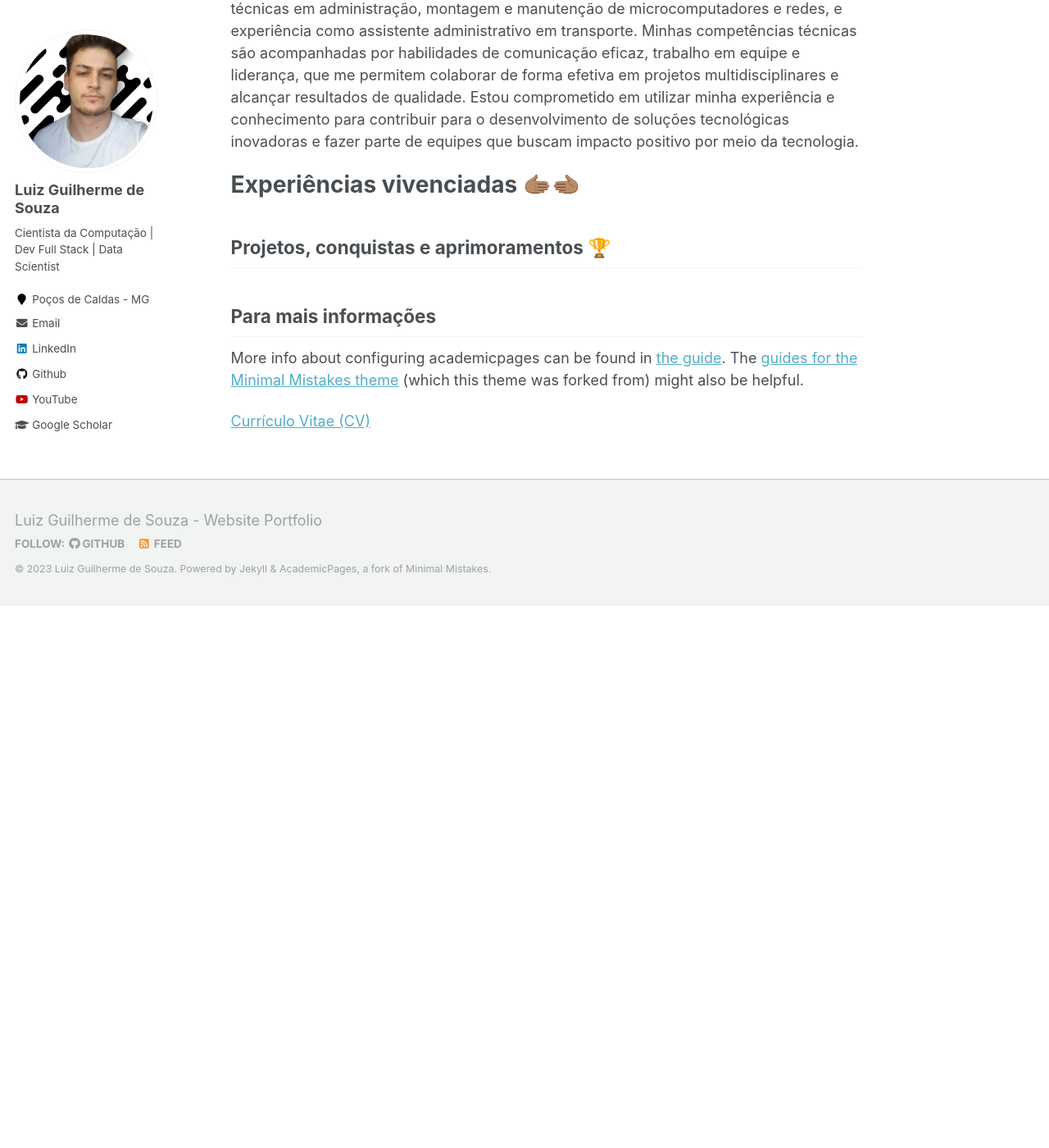
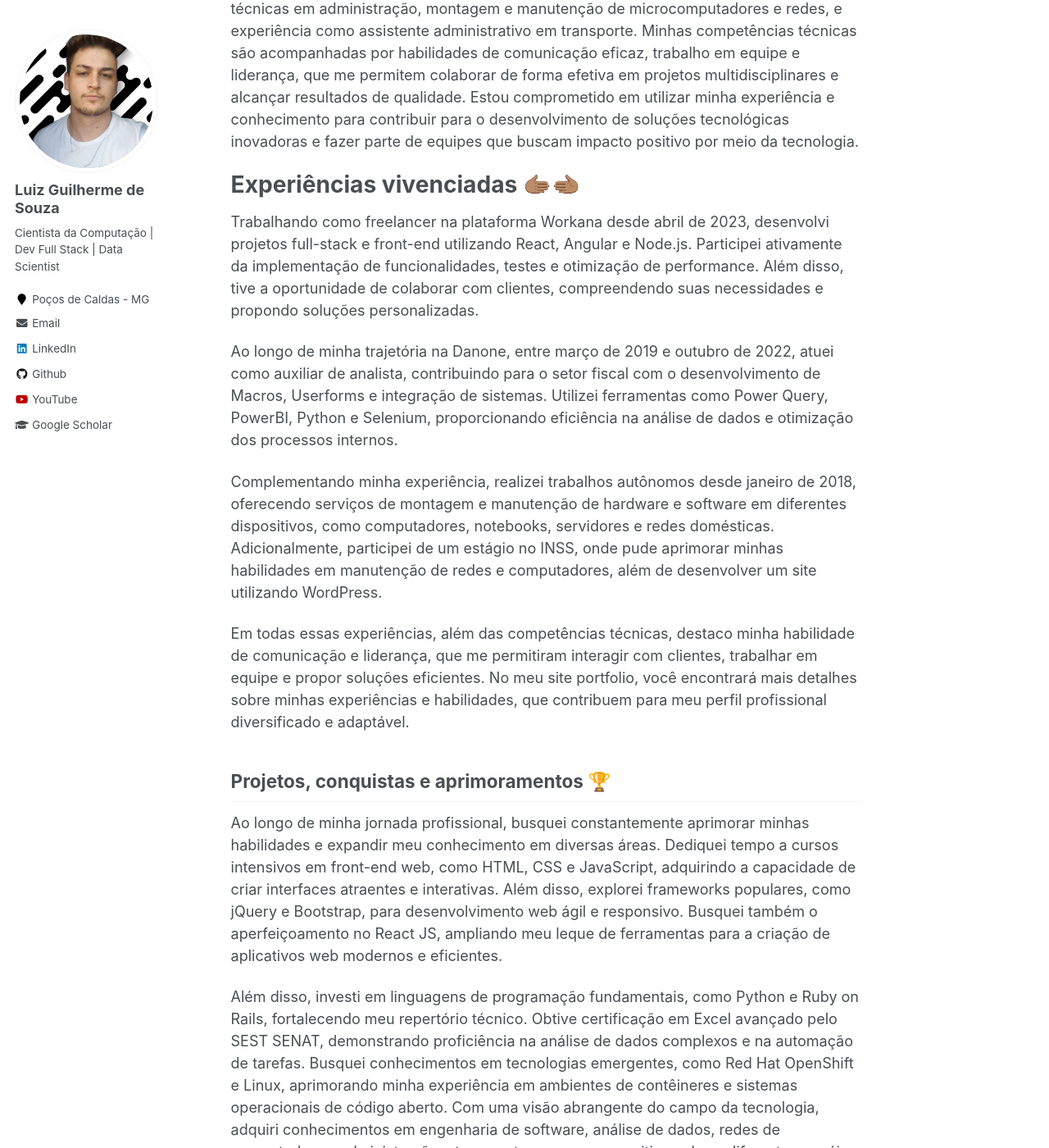
Before and after one commit to luizaao/luizaao.github.io, a Jekyll site: the page built from _pages/about.md, in a window 1280 px wide and 1400 px high, scrolled down 1266 px. Shown: the whole window at 82% size. Built offline with Jekyll 4.4.1, drawn with Linux system fonts in a browser that asks for light colours; before the commit the page ends 2005 px from its top, so only the background shows below that; some of the changed text lies outside the part shown.

Commit message:
commit13

```diff
--- a/_pages/about.md
+++ b/_pages/about.md
@@ -29,14 +29,20 @@ Além da minha formação em Ciência da Computação, também possuo formaçõe
 
 Experiências vivenciadas 🫱🏽‍🫲🏽
 ======
+Trabalhando como freelancer na plataforma Workana desde abril de 2023, desenvolvi projetos full-stack e front-end utilizando React, Angular e Node.js. Participei ativamente da implementação de funcionalidades, testes e otimização de performance. Além disso, tive a oportunidade de colaborar com clientes, compreendendo suas necessidades e propondo soluções personalizadas.
 
+Ao longo de minha trajetória na Danone, entre março de 2019 e outubro de 2022, atuei como auxiliar de analista, contribuindo para o setor fiscal com o desenvolvimento de Macros, Userforms e integração de sistemas. Utilizei ferramentas como Power Query, PowerBI, Python e Selenium, proporcionando eficiência na análise de dados e otimização dos processos internos.
+
+Complementando minha experiência, realizei trabalhos autônomos desde janeiro de 2018, oferecendo serviços de montagem e manutenção de hardware e software em diferentes dispositivos, como computadores, notebooks, servidores e redes domésticas. Adicionalmente, participei de um estágio no INSS, onde pude aprimorar minhas habilidades em manutenção de redes e computadores, além de desenvolver um site utilizando WordPress.
+
+Em todas essas experiências, além das competências técnicas, destaco minha habilidade de comunicação e liderança, que me permitiram interagir com clientes, trabalhar em equipe e propor soluções eficientes. No meu site portfolio, você encontrará mais detalhes sobre minhas experiências e habilidades, que contribuem para meu perfil profissional diversificado e adaptável.
 
 Projetos, conquistas e aprimoramentos 🏆
 ------
+Ao longo de minha jornada profissional, busquei constantemente aprimorar minhas habilidades e expandir meu conhecimento em diversas áreas. Dediquei tempo a cursos intensivos em front-end web, como HTML, CSS e JavaScript, adquirindo a capacidade de criar interfaces atraentes e interativas. Além disso, explorei frameworks populares, como jQuery e Bootstrap, para desenvolvimento web ágil e responsivo. Busquei também o aperfeiçoamento no React JS, ampliando meu leque de ferramentas para a criação de aplicativos web modernos e eficientes.
 
+Além disso, investi em linguagens de programação fundamentais, como Python e Ruby on Rails, fortalecendo meu repertório técnico. Obtive certificação em Excel avançado pelo SEST SENAT, demonstrando proficiência na análise de dados complexos e na automação de tarefas. Busquei conhecimentos em tecnologias emergentes, como Red Hat OpenShift e Linux, aprimorando minha experiência em ambientes de contêineres e sistemas operacionais de código aberto. Com uma visão abrangente do campo da tecnologia, adquiri conhecimentos em engenharia de software, análise de dados, redes de computadores, administração e transporte, o que me permitiu explorar diferentes papéis, desde desenvolvedor full-stack até ciência de dados.z
 
 Para mais informações
 ------
-More info about configuring academicpages can be found in [the guide](https://academicpages.github.io/markdown/). The [guides for the Minimal Mistakes theme](https://mmistakes.github.io/minimal-mistakes/docs/configuration/) (which this theme was forked from) might also be helpful.
-
-[Currículo Vitae (CV)](https://luizaao.github.io/cv)
+No meu [Currículo Vitae (CV)](https://luizaao.github.io/cv) e no meu [Linkedin](https://www.linkedin.com/in/luiz-guilherme257/), você encontrará mais informações sobre meus projetos realizados, conquistas e aprimoramentos, destacando meu comprometimento em evoluir constantemente e enfrentar desafios tecnológicos com confiança e criatividade.
```
